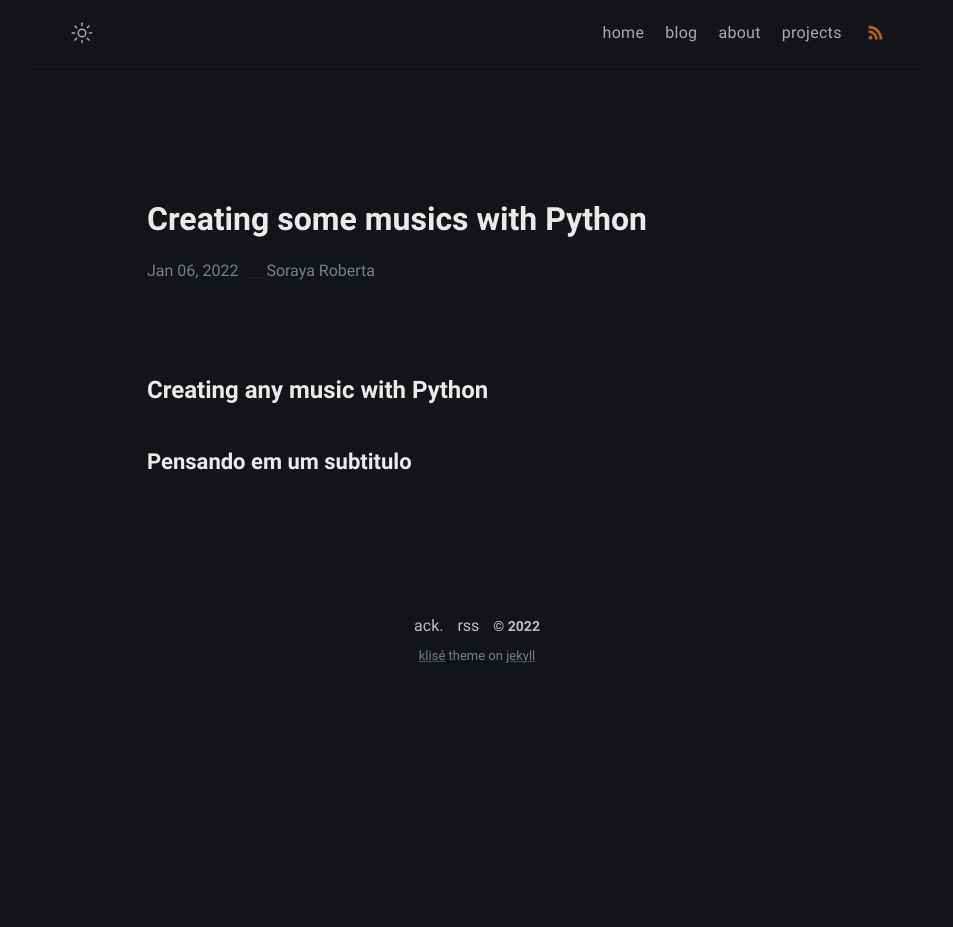
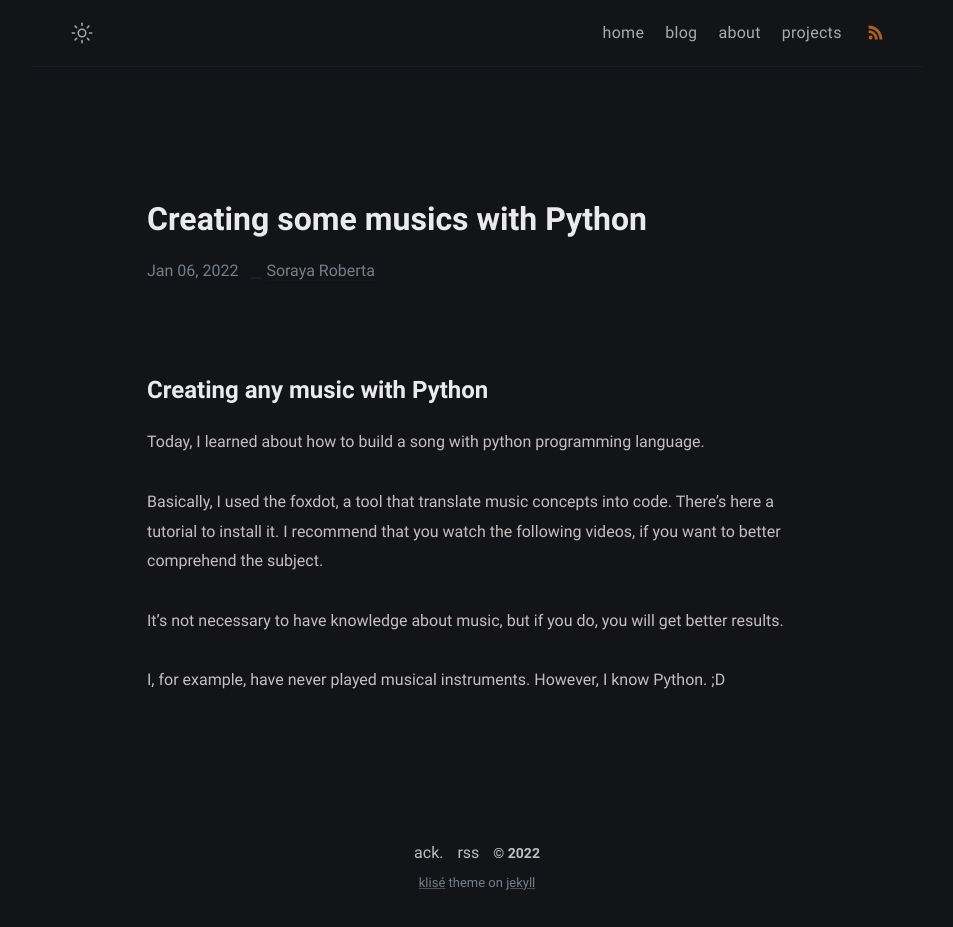
Before and after one commit to sorayaroberta/site_pessoal, a Jekyll site: the page built from _posts/foxdot-discussion/2022-01-06-foxdot-discussion.md, in a window 1280 px wide. Shown: the whole page, without its empty margins (163-1116 px from the left). Built offline with Jekyll 4.4.1, drawn with Linux system fonts in a browser that asks for light colours; before the commit the page ends 900 px from its top, so only the background shows below that.

Commit message:
Updates the post

```diff
--- a/_posts/foxdot-discussion/2022-01-06-foxdot-discussion.md
+++ b/_posts/foxdot-discussion/2022-01-06-foxdot-discussion.md
@@ -6,4 +6,12 @@ categories: python
 ---
 
 # Creating any music with Python
-## Pensando em um subtitulo
+
+
+Today, I learned about how to build a song with python programming language.
+
+Basically, I used the foxdot, a tool that translate music concepts into code. There's here a tutorial to install it. I recommend  that you watch the following videos, if you want to better comprehend the subject.
+
+It's not necessary to have knowledge about music, but if you do, you will get better results.
+
+I, for example, have never played musical instruments. However, I know Python. ;D
```
